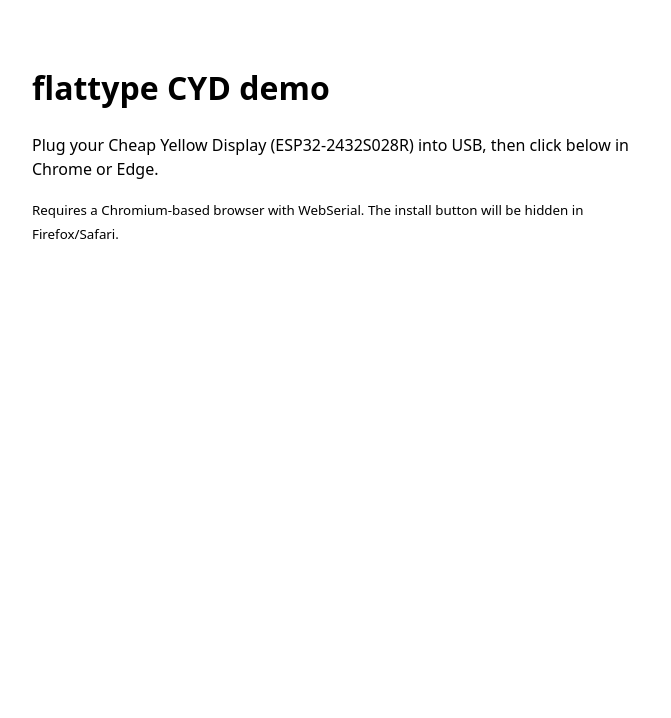
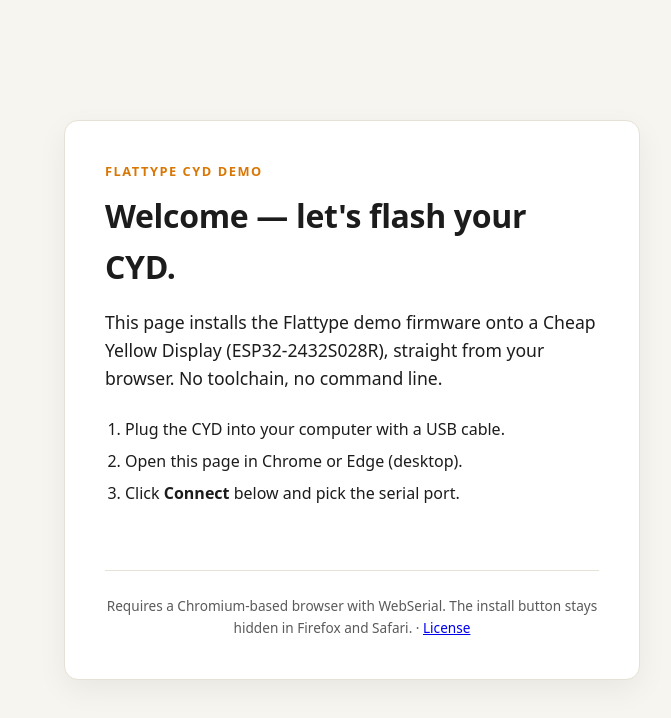
Before and after one commit to waruyama/flattype-cyd-demo, a plain HTML site: page dist/index.html in a window 1280 px wide. Shown: the whole page, without its empty margins (288-959 px from the left). Drawn offline with Linux system fonts and the light colour scheme.

Commit message:
Add dist/ license and README, gitignore .idea, style install button

```diff
--- a/dist/index.html
+++ b/dist/index.html
@@ -3,27 +3,129 @@
 <head>
     <meta charset="utf-8">
     <meta name="viewport" content="width=device-width, initial-scale=1">
-    <title>flattype CYD demo</title>
+    <title>Flattype CYD Demo</title>
     <script type="module" src="https://unpkg.com/esp-web-tools@10/dist/web/install-button.js?module"></script>
     <style>
+        :root {
+            color-scheme: light dark;
+            --bg: #f7f5f0;
+            --fg: #1c1c1c;
+            --muted: #5a5a5a;
+            --accent: #d97706;
+            --card: #ffffff;
+            --border: #e6e1d6;
+        }
+
+        @media (prefers-color-scheme: dark) {
+            :root {
+                --bg: #14171c;
+                --fg: #f1efe9;
+                --muted: #a3a3a3;
+                --accent: #fbbf24;
+                --card: #1c2027;
+                --border: #2a2f37;
+            }
+        }
+
+        * { box-sizing: border-box; }
+
         body {
-            font-family: system-ui, sans-serif;
-            max-width: 40rem;
-            margin: 4rem auto;
-            padding: 0 1rem;
-            line-height: 1.5;
+            font-family: system-ui, -apple-system, "Segoe UI", sans-serif;
+            background: var(--bg);
+            color: var(--fg);
+            margin: 0;
+            min-height: 100vh;
+            display: flex;
+            align-items: center;
+            justify-content: center;
+            padding: 2rem 1rem;
+            line-height: 1.6;
+        }
+
+        main {
+            max-width: 36rem;
+            width: 100%;
+            background: var(--card);
+            border: 1px solid var(--border);
+            border-radius: 14px;
+            padding: 2.5rem;
+            box-shadow: 0 10px 30px rgba(0, 0, 0, 0.06);
+        }
+
+        .eyebrow {
+            font-size: 0.8rem;
+            font-weight: 600;
+            letter-spacing: 0.12em;
+            text-transform: uppercase;
+            color: var(--accent);
+            margin: 0 0 0.5rem;
+        }
+
+        h1 {
+            font-size: 2rem;
+            margin: 0 0 1rem;
+            letter-spacing: -0.01em;
+        }
+
+        .lede {
+            font-size: 1.1rem;
+            color: var(--fg);
+            margin: 0 0 1.5rem;
+        }
+
+        ol {
+            padding-left: 1.25rem;
+            margin: 0 0 1.75rem;
+            color: var(--fg);
+        }
+
+        ol li {
+            margin-bottom: 0.4rem;
+        }
+
+        .install {
+            display: flex;
+            justify-content: center;
+            margin: 2rem 0 1.25rem;
+        }
+
+        .fineprint {
+            font-size: 0.85rem;
+            color: var(--muted);
+            text-align: center;
+            margin: 0;
+        }
+
+        hr {
+            border: none;
+            border-top: 1px solid var(--border);
+            margin: 2rem 0 1.5rem;
         }
 
         esp-web-install-button {
-            margin-top: 1rem;
+            --esp-tools-button-color: #0A7FF6;
+            --esp-tools-button-text-color: #fff;
         }
     </style>
 </head>
 <body>
-<h1>flattype CYD demo</h1>
-<p>Plug your Cheap Yellow Display (ESP32-2432S028R) into USB, then click below in Chrome or Edge.</p>
-<esp-web-install-button manifest="manifest.json"></esp-web-install-button>
-<p><small>Requires a Chromium-based browser with WebSerial. The install button will be hidden in Firefox/Safari.</small>
-</p>
+<main>
+    <p class="eyebrow">Flattype CYD Demo</p>
+    <h1>Welcome — let's flash your CYD.</h1>
+    <p class="lede">This page installs the Flattype demo firmware onto a Cheap Yellow Display (ESP32-2432S028R), straight from your browser. No toolchain, no command line.</p>
+
+    <ol>
+        <li>Plug the CYD into your computer with a USB cable.</li>
+        <li>Open this page in Chrome or Edge (desktop).</li>
+        <li>Click <strong>Connect</strong> below and pick the serial port.</li>
+    </ol>
+
+    <div class="install">
+        <esp-web-install-button manifest="manifest.json"></esp-web-install-button>
+    </div>
+
+    <hr>
+    <p class="fineprint">Requires a Chromium-based browser with WebSerial. The install button stays hidden in Firefox and Safari. &middot; <a href="LICENSE.txt">License</a></p>
+</main>
 </body>
 </html>
```
Also changed, not shown: dist/LICENSE.txt (added), 3 other files.
